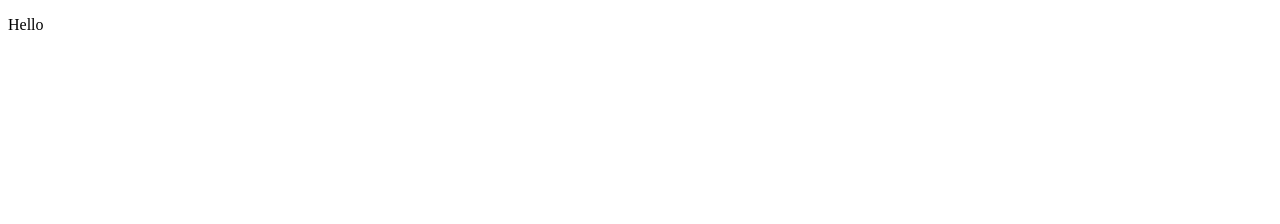
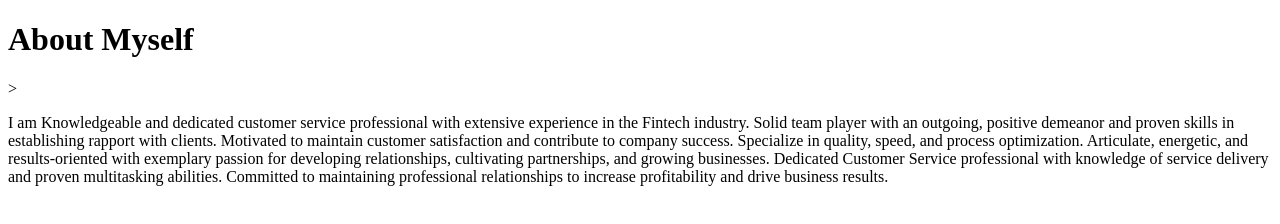
Before and after one commit to Ogecode/Sturtern-Assignment, a plain HTML site: page index.html in a window 1280 px wide. Drawn offline with Linux system fonts and the light colour scheme.

Commit message:
About Myself

```diff
--- a/index.html
+++ b/index.html
@@ -7,6 +7,20 @@
     <title>Document</title>
   </head>
   <body>
-    <p>Hello</p>
+    <h1>About Myself</h1>
+    >
+    <p>
+      I am Knowledgeable and dedicated customer service professional with
+      extensive experience in the Fintech industry. Solid team player with an
+      outgoing, positive demeanor and proven skills in establishing rapport with
+      clients. Motivated to maintain customer satisfaction and contribute to
+      company success. Specialize in quality, speed, and process optimization.
+      Articulate, energetic, and results-oriented with exemplary passion for
+      developing relationships, cultivating partnerships, and growing
+      businesses. Dedicated Customer Service professional with knowledge of
+      service delivery and proven multitasking abilities. Committed to
+      maintaining professional relationships to increase profitability and drive
+      business results.
+    </p>
   </body>
 </html>
```
Also changed, not shown: oge.txt.
